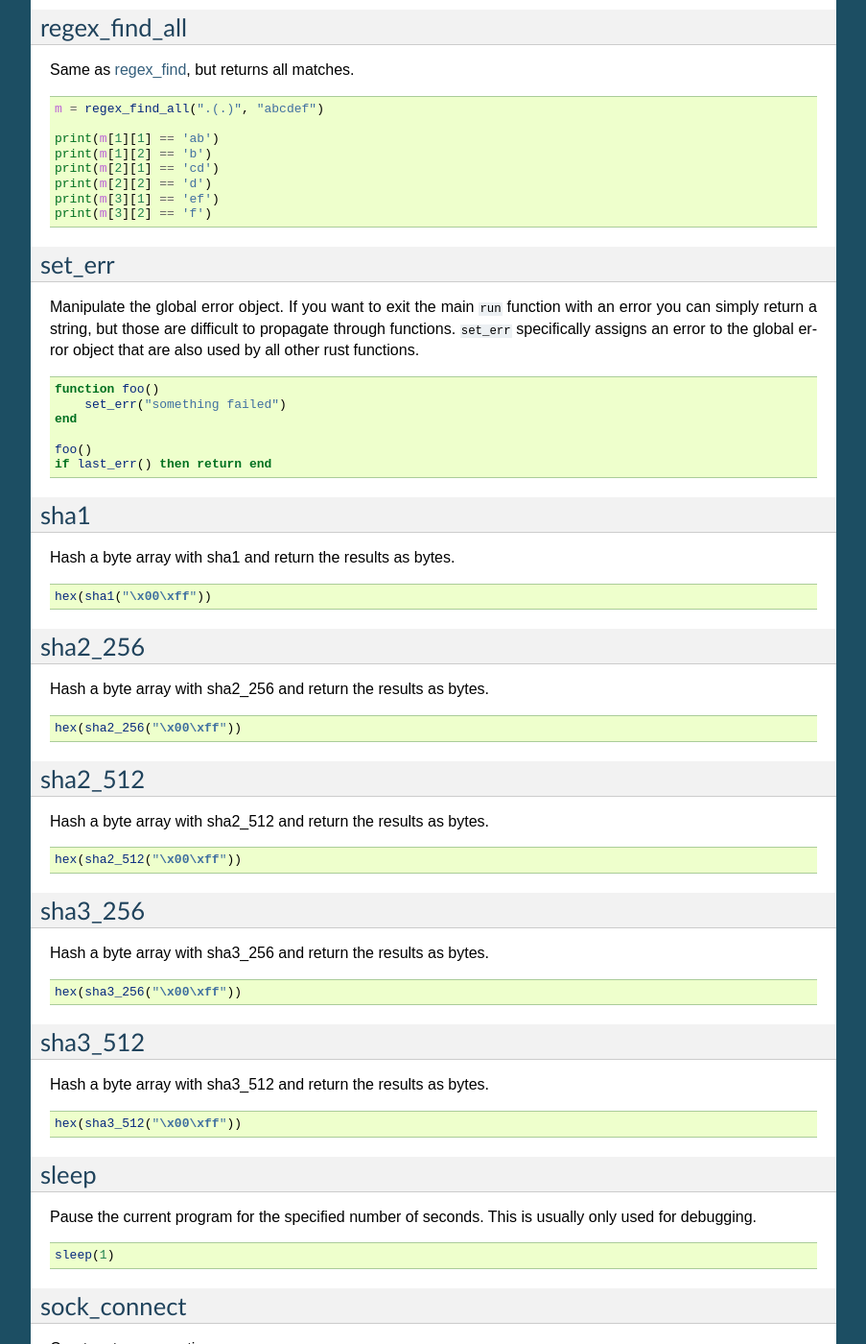
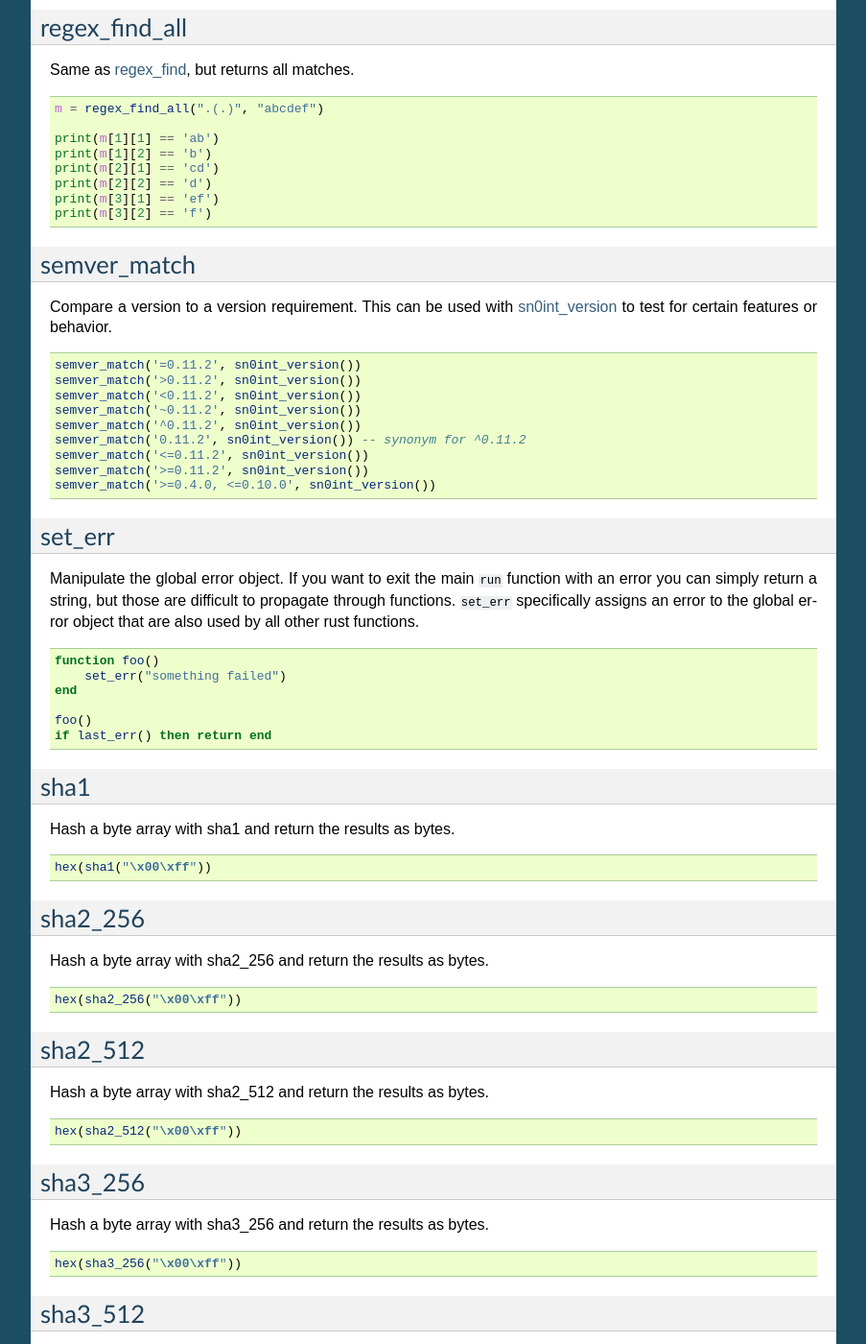
Before and after one commit to kpcyrd/sn0int, a Sphinx documentation site: the page built from docs/reference.rst, in a window 1280 px wide and 1400 px high, scrolled down 10075 px. Shown: the whole window at 96% size, without its empty margins (198-1101 px from the left). Built offline with Sphinx 7.4.7, drawn with Linux system fonts in a browser that asks for light colours; some of the changed text lies outside the part shown.

Commit message:
Add missing semver_match docs

```diff
--- a/docs/reference.rst
+++ b/docs/reference.rst
@@ -649,6 +649,24 @@ Same as regex_find_, but returns all matches.
     print(m[3][1] == 'ef')
     print(m[3][2] == 'f')
 
+semver_match
+------------
+
+Compare a version to a version requirement. This can be used with
+sn0int_version_ to test for certain features or behavior.
+
+.. code-block:: lua
+
+    semver_match('=0.11.2', sn0int_version())
+    semver_match('>0.11.2', sn0int_version())
+    semver_match('<0.11.2', sn0int_version())
+    semver_match('~0.11.2', sn0int_version())
+    semver_match('^0.11.2', sn0int_version())
+    semver_match('0.11.2', sn0int_version()) -- synonym for ^0.11.2
+    semver_match('<=0.11.2', sn0int_version())
+    semver_match('>=0.11.2', sn0int_version())
+    semver_match('>=0.4.0, <=0.10.0', sn0int_version())
+
 set_err
 -------
 
@@ -720,6 +738,16 @@ only used for debugging.
 .. code-block:: lua
 
     sleep(1)
+
+sn0int_version
+--------------
+
+Get the current sn0int version string. This can be used with semver_match_ to
+test for certain features or behavior.
+
+.. code-block:: lua
+
+    info(sn0int_version())
 
 sock_connect
 ------------
```
Also changed, not shown: README.md (+2 -0 lines).
